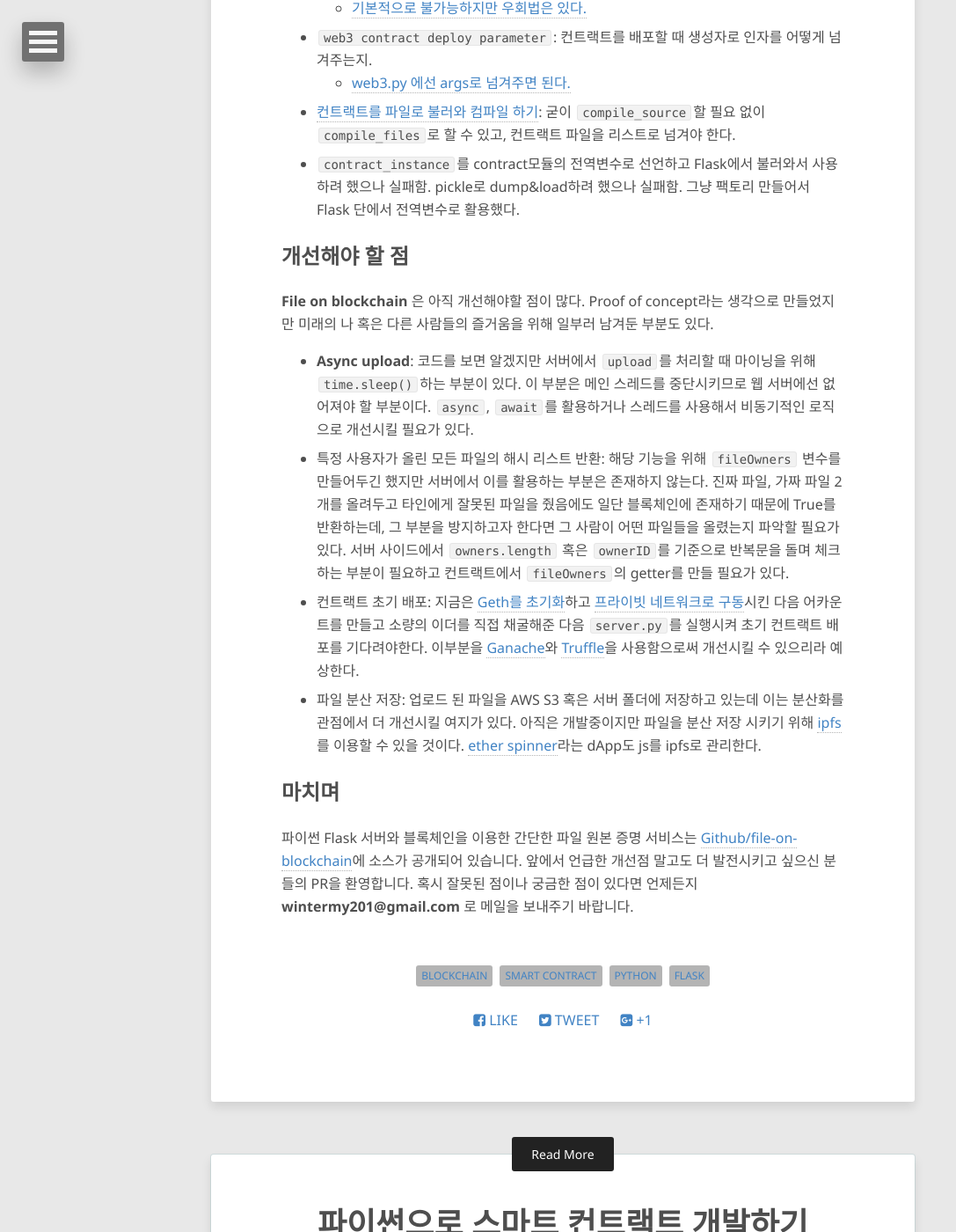
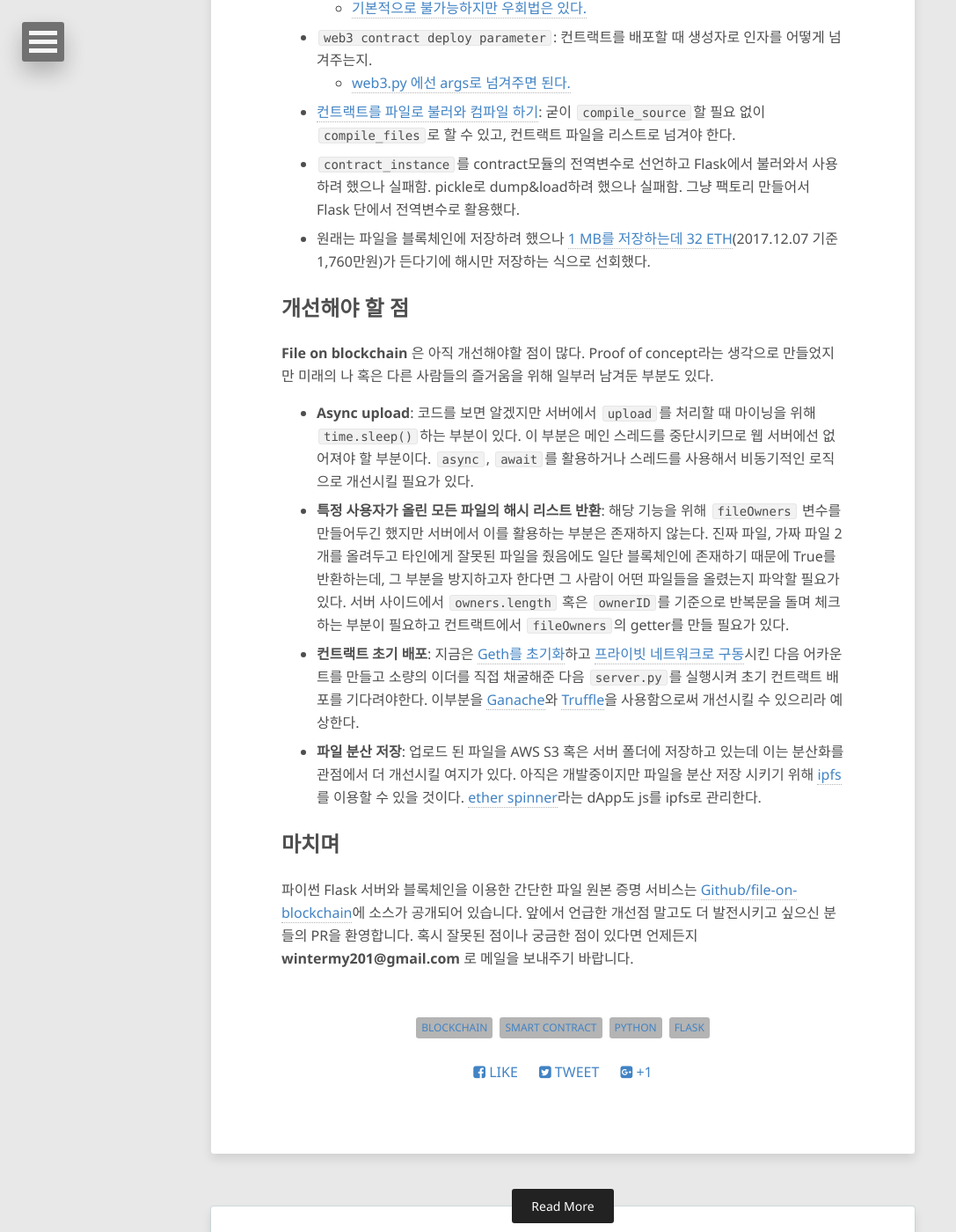
Before and after one commit to winterjung/JungWinter.github.io, a Jekyll site: the page built from _posts/2017-12-7-file-on-blockchain.md, in a window 1280 px wide and 1400 px high, scrolled down 6681 px. Shown: the whole window at 88% size, without its empty margins (0-1087 px from the left). Built offline with Jekyll 4.4.1, drawn with Linux system fonts in a browser that asks for light colours; nearby versions of some CDN libraries; some of the changed text lies outside the part shown.

Commit message:
Add few text and style
Signed-off-by: jungwinter <wintermy201@gmail.com>

```diff
--- a/_posts/2017-12-7-file-on-blockchain.md
+++ b/_posts/2017-12-7-file-on-blockchain.md
@@ -176,13 +176,14 @@ Solidity로 스마트 컨트랙트 코드를 작성하며 매우 많은 오류
 	- [web3.py 에선 args로 넘겨주면 된다.](http://web3py.readthedocs.io/en/latest/contracts.html#web3.contract.Contract.deploy)
 - [컨트랙트를 파일로 불러와 컴파일 하기](https://github.com/ethereum/py-solc): 굳이 `compile_source`할 필요 없이 `compile_files`로 할 수 있고, 컨트랙트 파일을 리스트로 넘겨야 한다.
 - `contract_instance`를 contract모듈의 전역변수로 선언하고 Flask에서 불러와서 사용하려 했으나 실패함. pickle로 dump&load하려 했으나 실패함. 그냥 팩토리 만들어서 Flask 단에서 전역변수로 활용했다.
+- 원래는 파일을 블록체인에 저장하려 했으나 [1 MB를 저장하는데 32 ETH](https://ethereum.stackexchange.com/questions/872/what-is-the-cost-to-store-1kb-10kb-100kb-worth-of-data-into-the-ethereum-block)(2017.12.07 기준 1,760만원)가 든다기에 해시만 저장하는 식으로 선회했다.
 
 ## 개선해야 할 점
 **File on blockchain** 은 아직 개선해야할 점이 많다. Proof of concept라는 생각으로 만들었지만 미래의 나 혹은 다른 사람들의 즐거움을 위해 일부러 남겨둔 부분도 있다.
 - **Async upload**: 코드를 보면 알겠지만 서버에서 `upload`를 처리할 때 마이닝을 위해 `time.sleep()`하는 부분이 있다. 이 부분은 메인 스레드를 중단시키므로 웹 서버에선 없어져야 할 부분이다. `async`, `await`를 활용하거나 스레드를 사용해서 비동기적인 로직으로 개선시킬 필요가 있다.
-- 특정 사용자가 올린 모든 파일의 해시 리스트 반환: 해당 기능을 위해 `fileOwners` 변수를 만들어두긴 했지만 서버에서 이를 활용하는 부분은 존재하지 않는다. 진짜 파일, 가짜 파일 2개를 올려두고 타인에게 잘못된 파일을 줬음에도 일단 블록체인에 존재하기 때문에 True를 반환하는데, 그 부분을 방지하고자 한다면 그 사람이 어떤 파일들을 올렸는지 파악할 필요가 있다. 서버 사이드에서 `owners.length` 혹은 `ownerID`를 기준으로 반복문을 돌며 체크하는 부분이 필요하고 컨트랙트에서 `fileOwners`의 getter를 만들 필요가 있다.
-- 컨트랙트 초기 배포: 지금은 [Geth를 초기화](https://github.com/JungWinter/file-on-blockchain/blob/master/blockchain/init.sh)하고 [프라이빗 네트워크로 구동](https://github.com/JungWinter/file-on-blockchain/blob/master/blockchain/start.sh)시킨 다음 어카운트를 만들고 소량의 이더를 직접 채굴해준 다음 `server.py`를 실행시켜 초기 컨트랙트 배포를 기다려야한다. 이부분을 [Ganache](https://github.com/trufflesuite/ganache)와 [Truffle](https://github.com/trufflesuite/truffle)을 사용함으로써 개선시킬 수 있으리라 예상한다.
-- 파일 분산 저장: 업로드 된 파일을 AWS S3 혹은 서버 폴더에 저장하고 있는데 이는 분산화를 관점에서 더 개선시킬 여지가 있다. 아직은 개발중이지만 파일을 분산 저장 시키기 위해 [ipfs](https://ipfs.io)를 이용할 수 있을 것이다. [ether spinner](http://etherspinner.com/)라는 dApp도 js를 ipfs로 관리한다.
+- **특정 사용자가 올린 모든 파일의 해시 리스트 반환**: 해당 기능을 위해 `fileOwners` 변수를 만들어두긴 했지만 서버에서 이를 활용하는 부분은 존재하지 않는다. 진짜 파일, 가짜 파일 2개를 올려두고 타인에게 잘못된 파일을 줬음에도 일단 블록체인에 존재하기 때문에 True를 반환하는데, 그 부분을 방지하고자 한다면 그 사람이 어떤 파일들을 올렸는지 파악할 필요가 있다. 서버 사이드에서 `owners.length` 혹은 `ownerID`를 기준으로 반복문을 돌며 체크하는 부분이 필요하고 컨트랙트에서 `fileOwners`의 getter를 만들 필요가 있다.
+- **컨트랙트 초기 배포**: 지금은 [Geth를 초기화](https://github.com/JungWinter/file-on-blockchain/blob/master/blockchain/init.sh)하고 [프라이빗 네트워크로 구동](https://github.com/JungWinter/file-on-blockchain/blob/master/blockchain/start.sh)시킨 다음 어카운트를 만들고 소량의 이더를 직접 채굴해준 다음 `server.py`를 실행시켜 초기 컨트랙트 배포를 기다려야한다. 이부분을 [Ganache](https://github.com/trufflesuite/ganache)와 [Truffle](https://github.com/trufflesuite/truffle)을 사용함으로써 개선시킬 수 있으리라 예상한다.
+- **파일 분산 저장**: 업로드 된 파일을 AWS S3 혹은 서버 폴더에 저장하고 있는데 이는 분산화를 관점에서 더 개선시킬 여지가 있다. 아직은 개발중이지만 파일을 분산 저장 시키기 위해 [ipfs](https://ipfs.io)를 이용할 수 있을 것이다. [ether spinner](http://etherspinner.com/)라는 dApp도 js를 ipfs로 관리한다.
 
 ## 마치며
 파이썬 Flask 서버와 블록체인을 이용한 간단한 파일 원본 증명 서비스는 [Github/file-on-blockchain](https://github.com/JungWinter/file-on-blockchain)에 소스가 공개되어 있습니다. 앞에서 언급한 개선점 말고도 더 발전시키고 싶으신 분들의 PR을 환영합니다. 혹시 잘못된 점이나 궁금한 점이 있다면 언제든지 **wintermy201@gmail.com** 로 메일을 보내주기 바랍니다.
```
